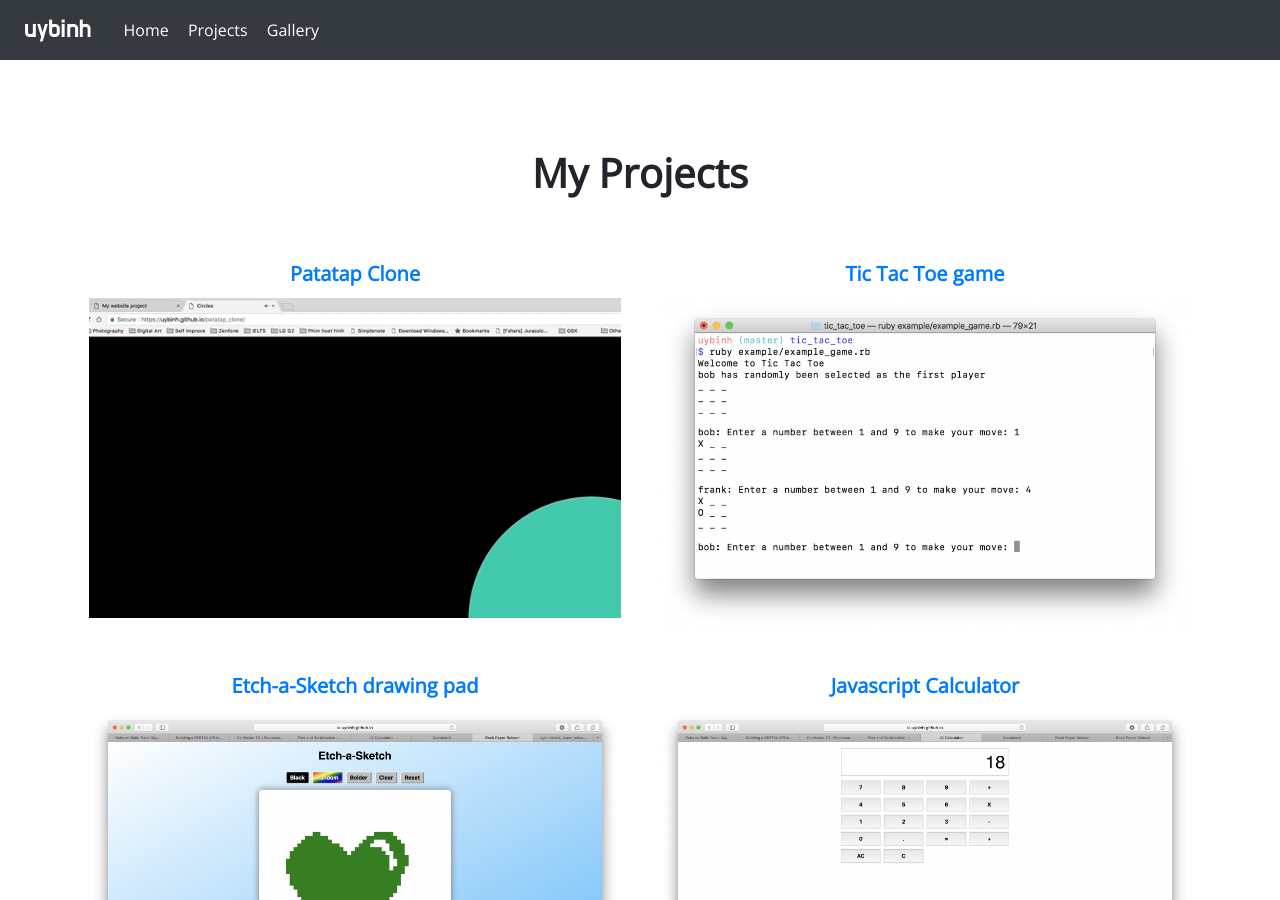
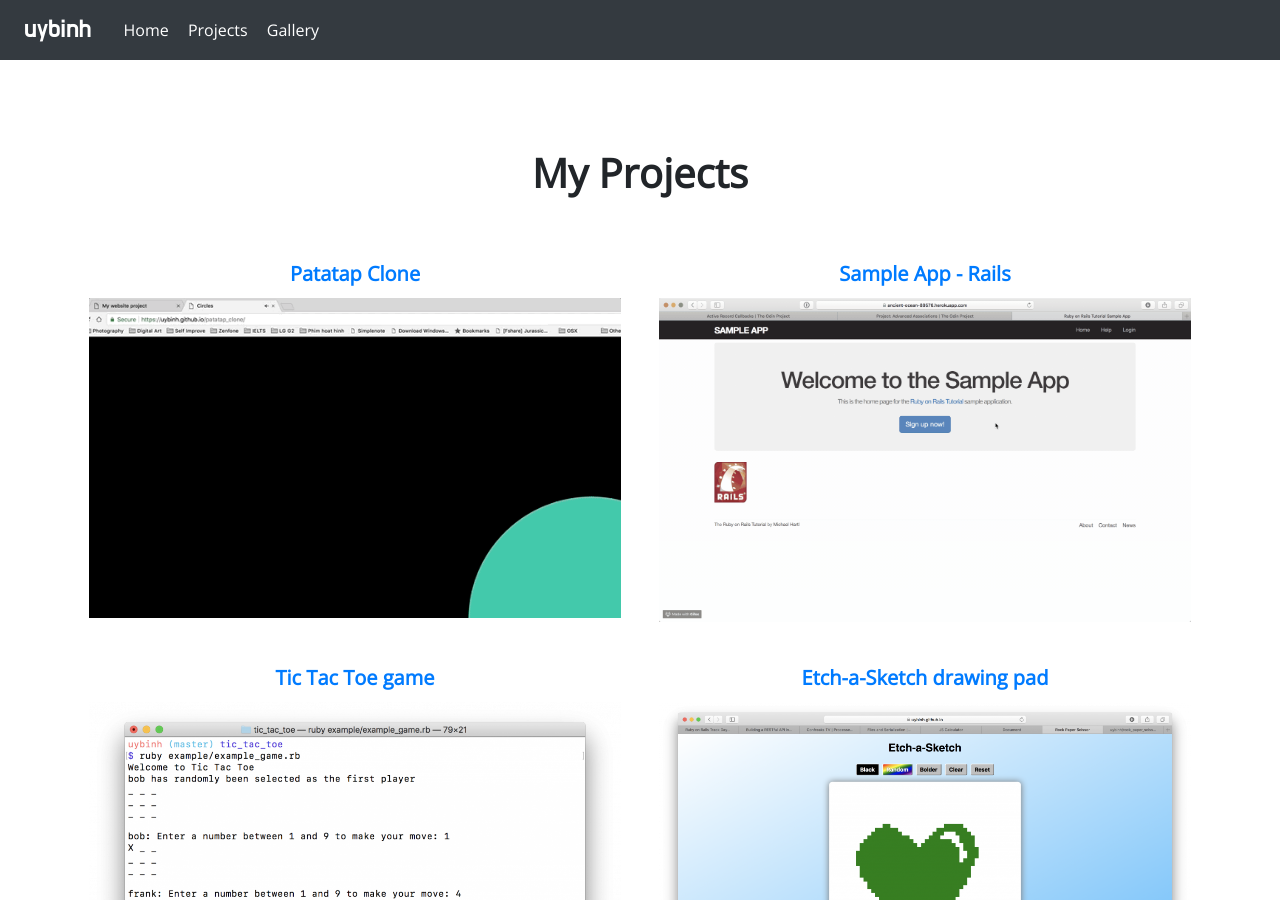
Before and after one commit to uybinh/landingpage, a Jekyll site: the page built from index.html, in a window 1280 px wide and 900 px high, scrolled down 509 px. Built offline with Jekyll 4.4.1, drawn with Linux system fonts in a browser that asks for light colours.

Commit message:
Add sample app project

```diff
--- a/_includes/projects.html
+++ b/_includes/projects.html
@@ -10,18 +10,28 @@
       <img id="tag-img" class="img-thumbnail" src="images/projects_images/patatap.gif" alt="">
     </a>
   </div>
+
+  <div class="col-12 col-md-6">
+    <a href="https://ancient-ocean-89576.herokuapp.com" target="_blank"><h5>Sample App - Rails</h2></a>
+    <a href="https://ancient-ocean-89576.herokuapp.com" target="_blank">
+      <img id="tag-img" class="img-thumbnail" src="images/projects_images/sample_app.gif" alt="">
+    </a>
+  </div>
+
   <div class="col-12 col-md-6">
     <a href="https://github.com/uybinh/tic_tac_toe" target="_blank"><h5>Tic Tac Toe game</h2></a>
     <a href="https://github.com/uybinh/tic_tac_toe" target="_blank">
       <img class="img-thumbnail" src="images/projects_images/tic_tac_toe_game.png" alt="">
     </a>
   </div>
+
   <div class="col-12 col-md-6">
     <a href="https://uybinh.github.io/Etch-a-Sketch/" target="_blank"><h5>Etch-a-Sketch drawing pad</h5></a>
     <a href="https://uybinh.github.io/Etch-a-Sketch/" target="_blank">
       <img class="img-thumbnail" src="images/projects_images/etch_a_sketch.png" alt="">
     </a>
   </div>
+
   <div class="col-12 col-md-6">
     <a href="https://uybinh.github.io/js-calculator/" target="_blank"><h5>Javascript Calculator</h5></a>
     <a href="https://uybinh.github.io/js-calculator/" target="_blank">
@@ -34,6 +44,7 @@
       <img class="img-thumbnail" src="images/projects_images/rock_paper_scrissor.png" alt="">
     </a>
   </div>
+
   <div class="col-12 col-md-6">
     <a href="https://uybinh.github.io/google-homepage/" target="_blank"><h5>Google hompage clone</h5></a>
     <a href="https://uybinh.github.io/google-homepage/" target="_blank">
```
Also changed, not shown: images/projects_images/sample_app.gif (added).
